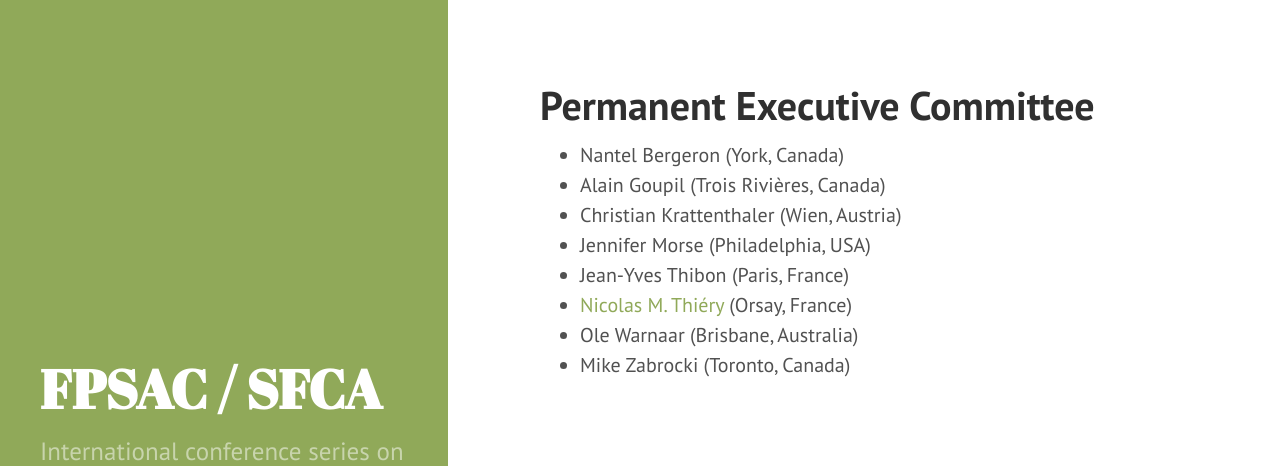
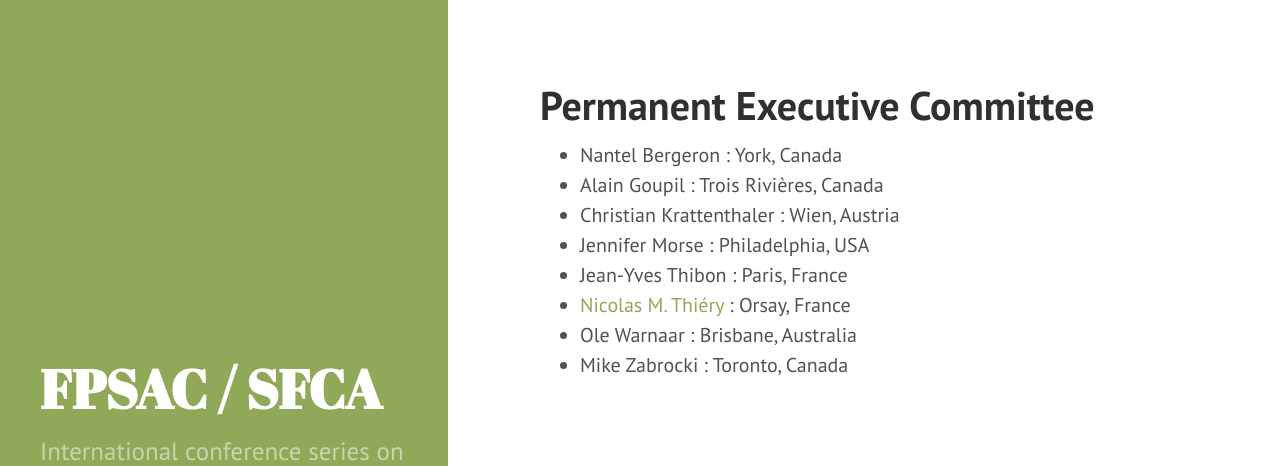
Before and after one commit to FPSAC/FPSAC.github.io, a Jekyll site: the page built from executive.md, in a window 1280 px wide. Shown: the top 466 px of the page. Built offline with Jekyll 4.4.1, drawn with Linux system fonts in a browser that asks for light colours; Markdown is read by kramdown in place of the engine named in the settings; some of the changed lines change nothing that is shown.

```diff
--- a/executive.md
+++ b/executive.md
@@ -1,13 +1,25 @@
 ---
 layout: page
 title: Permanent Executive Committee
+
+executive_commitee:
+- name: Nantel Bergeron
+  affiliation: York, Canada
+- name: Alain Goupil
+  affiliation: Trois Rivières, Canada
+- name: Christian Krattenthaler
+  affiliation: Wien, Austria
+- name: Jennifer Morse
+  affiliation: Philadelphia, USA
+- name: Jean-Yves Thibon
+  affiliation: Paris, France
+- name: Nicolas M. Thiéry
+  affiliation: Orsay, France
+  url: http://Nicolas.Thiery.name/
+- name: Ole Warnaar
+  affiliation: Brisbane, Australia
+- name: Mike Zabrocki
+  affiliation: Toronto, Canada
 ---
 
-- Nantel Bergeron (York, Canada)
-- Alain Goupil (Trois Rivières, Canada)
-- Christian Krattenthaler (Wien, Austria)
-- Jennifer Morse (Philadelphia, USA)
-- Jean-Yves Thibon (Paris, France)
-- [Nicolas M. Thiéry](http://Nicolas.Thiery.name/) (Orsay, France)
-- Ole Warnaar (Brisbane, Australia)
-- Mike Zabrocki (Toronto, Canada)
+  {% include person_list.html persons=page.executive_commitee %}
```
